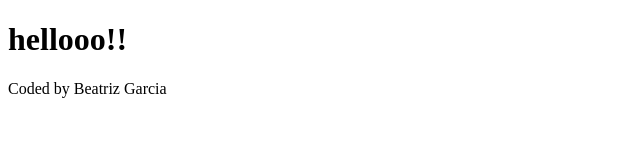
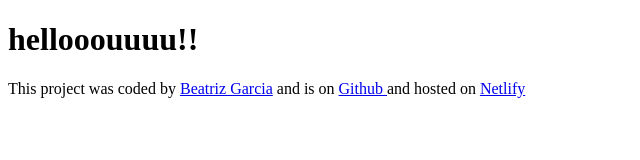
Before and after one commit to beattrizgarcia/meteorologia, a plain HTML site: page index.html in a window 1280 px wide. Shown: the whole page, without its empty margins (0-640 px from the left). Drawn offline with Linux system fonts and the light colour scheme.

Commit message:
Added the links to the footer

```diff
--- a/index.html
+++ b/index.html
@@ -6,7 +6,20 @@
     <title>My Weather App</title>
   </head>
   <body>
-    <h1>hellooo!!</h1>
-    <footer>Coded by Beatriz Garcia</footer>
+    <h1>hellooouuuu!!</h1>
+    <footer>
+      This project was coded by
+      <a href="https://github.com/beattrizgarcia" target="_blank"
+        >Beatriz Garcia</a
+      >
+      and is on
+      <a href="https://github.com/beattrizgarcia/meteorologia" target="_blank"
+        >Github
+      </a>
+      and hosted on
+      <a href="https://meteorologia-shecodes.netlify.app/" target="_blank"
+        >Netlify</a
+      >
+    </footer>
   </body>
 </html>
```
